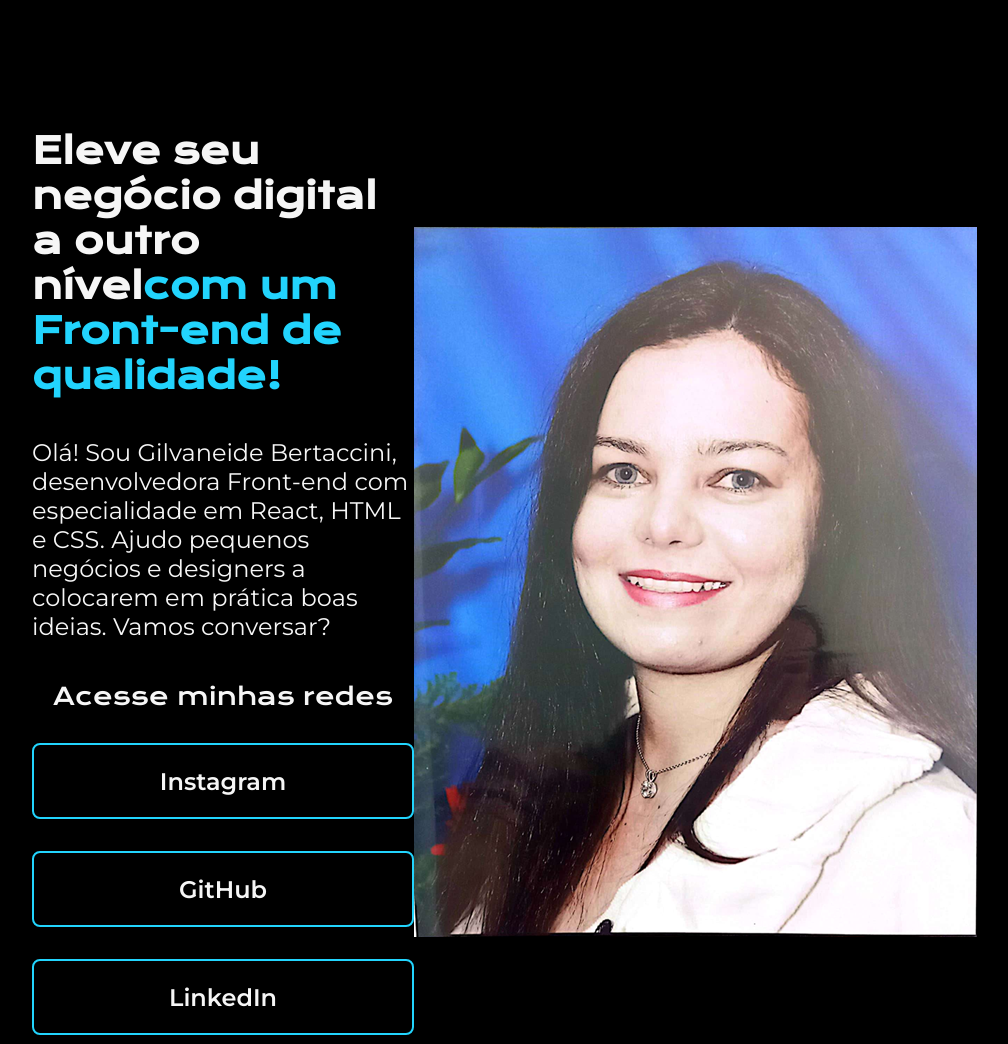
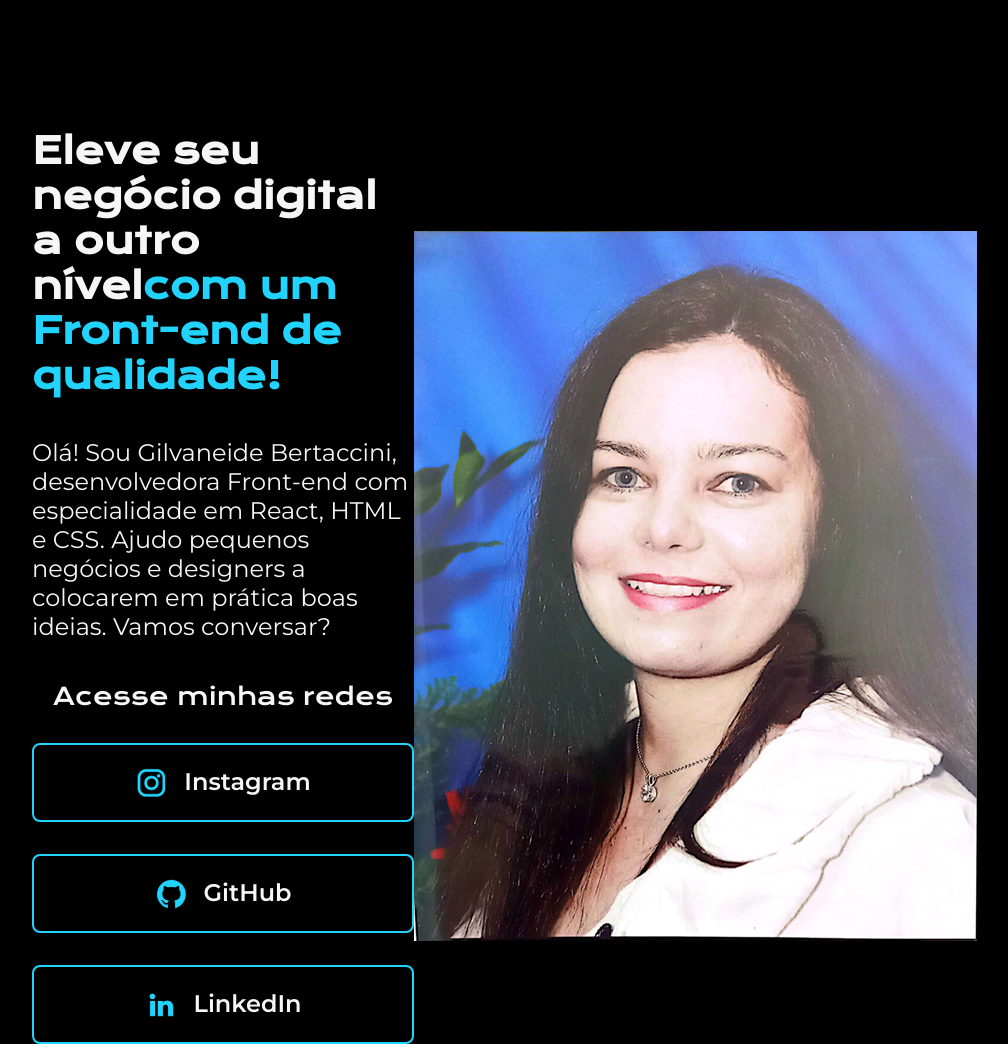
Before and after one commit to GilvaneideMedeiros/Portfolio, a plain HTML site: page index.html in a window 1280 px wide. Shown: the whole page, without its empty margins (160-1168 px from the left). Drawn offline with nearby package versions, Linux system fonts and the light colour scheme.

Commit message:
Estilização de botões

```diff
--- a/index.html
+++ b/index.html
@@ -23,12 +23,12 @@
             conversar?</p>
             <div class="apresentacao__links">
                 <h2 class="apresentacao__links__subtitulo">Acesse minhas redes</h2>
-                <a class="apresentacao__links__link" href="https://www.instagram.com/gilvaneidembertaccini/">Instagram</a>
-                <a class="apresentacao__links__link" href="https://github.com/GilvaneideMedeiros">GitHub</a>
-                <a class="apresentacao__links__link" href="https://www.linkedin.com/in/gilvaneide-bertaccini/">LinkedIn</a>
+                <a class="apresentacao__links__link" href="https://www.instagram.com/gilvaneidembertaccini/"><img src="assets/instagram.png">Instagram</a>
+                <a class="apresentacao__links__link" href="https://github.com/GilvaneideMedeiros"><img src="assets/github.png">GitHub</a>
+                <a class="apresentacao__links__link" href="https://www.linkedin.com/in/gilvaneide-bertaccini/"><img src="assets/linkedin.png">LinkedIn</a>
             </div>
         </section>
-        <img src="Minha-foto.png" alt="Foto de Gilvaneide">
+        <img src="assets\Minha-foto.png" alt="Foto de Gilvaneide">
     </main>
     <footer></footer>
 </body>
--- a/style.css
+++ b/style.css
@@ -53,6 +53,9 @@ body{
 }
 .apresentacao__links__link{
     /* background-color: #22D4FD; */
+    display: inline-flex;
+    justify-content: center;
+    gap: 16px;
     border: 2px solid #22D4FD;
     width: 378px;
     text-align: center;
@@ -64,3 +67,8 @@ body{
     color: #F6F6F6;
     font-family: 'Montserrat', sans-serif;
 }
+
+.apresentacao__links__link:hover{
+    background-color: #F6F6F6;
+    color: #000000;
+}
```
Also changed, not shown: assets/Minha-foto.png (added).
